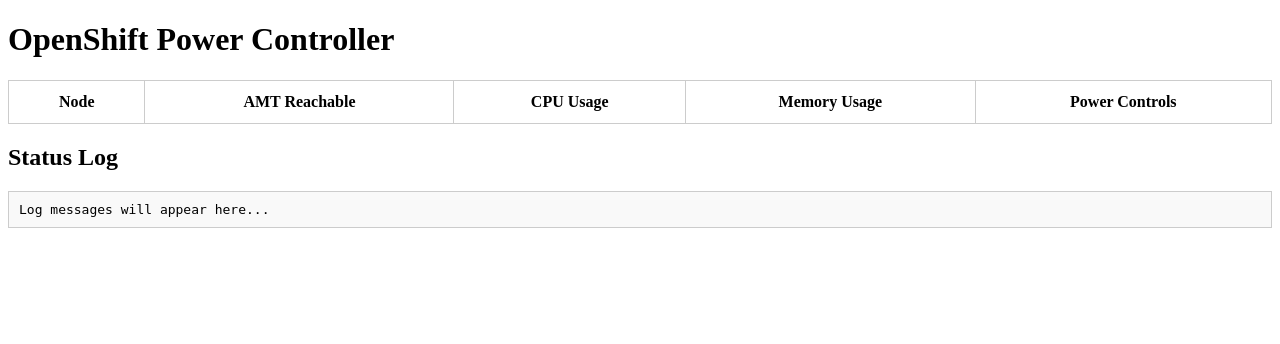
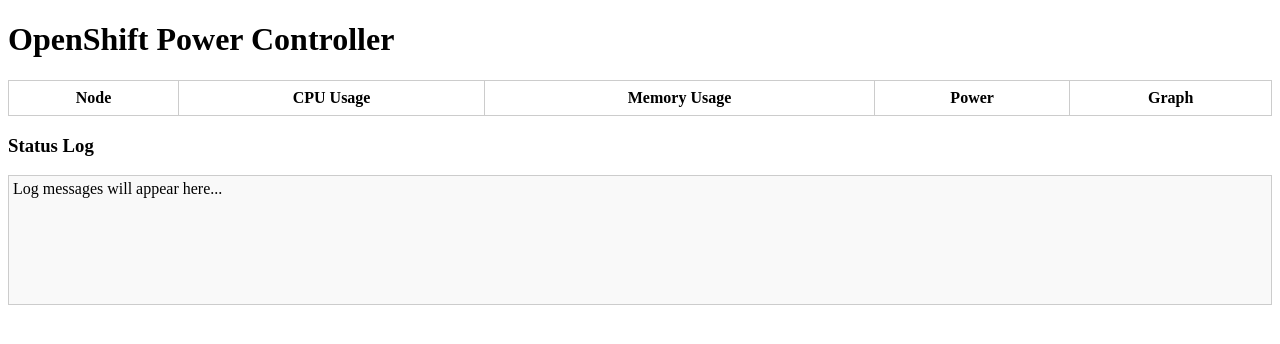
Before and after one commit to vhojan/openshift-power-controller, a Flask app: page / in a window 1280 px wide. Shown: the top 344 px of the page. Run offline with Flask 3, Linux system fonts and the light colour scheme; data that the repository does not hold is empty.

Commit message:
updated ui

```diff
--- a/templates/index.html
+++ b/templates/index.html
@@ -1,36 +1,25 @@
-
 <!DOCTYPE html>
-<html lang="en">
+<html>
 <head>
-    <meta charset="UTF-8">
     <title>OpenShift Power Controller</title>
     <script src="https://cdn.jsdelivr.net/npm/chart.js"></script>
+    <script src="/static/controller.js"></script>
     <style>
+        .chart-container { width: 200px; height: 100px; }
         table { width: 100%; border-collapse: collapse; }
-        th, td { padding: 12px; border: 1px solid #ccc; text-align: center; }
-        canvas { max-width: 250px; }
-        button { padding: 5px 10px; margin: 2px; }
-        #log { margin-top: 20px; font-family: monospace; white-space: pre-wrap; background: #f9f9f9; padding: 10px; border: 1px solid #ccc; }
+        td, th { padding: 8px; border: 1px solid #ccc; text-align: center; }
+        .status-log { height: 120px; overflow-y: scroll; border: 1px solid #ccc; padding: 4px; background: #f9f9f9; }
     </style>
 </head>
 <body>
     <h1>OpenShift Power Controller</h1>
     <table id="nodeTable">
         <thead>
-            <tr>
-                <th>Node</th>
-                <th>AMT Reachable</th>
-                <th>CPU Usage</th>
-                <th>Memory Usage</th>
-                <th>Power Controls</th>
-            </tr>
+            <tr><th>Node</th><th>CPU Usage</th><th>Memory Usage</th><th>Power</th><th>Graph</th></tr>
         </thead>
         <tbody id="tableBody"></tbody>
     </table>
-
-    <h2>Status Log</h2>
-    <div id="log">Log messages will appear here...</div>
-
-    <script src="/static/app.js"></script>
+    <h3>Status Log</h3>
+    <div class="status-log" id="statusLog">Log messages will appear here...</div>
 </body>
 </html>
```
